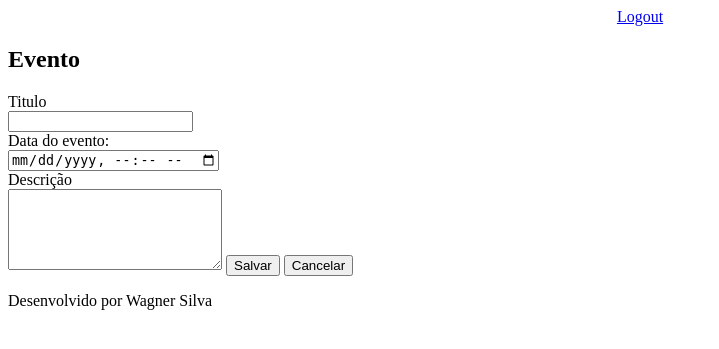
After one commit to w2038/django, a Django app: page /agenda/evento/ in a window 1280 px wide. The commit adds this page. Shown: the top 349 px of the page, without its empty margins (0-719 px from the left). Run offline with Django 5.2, Linux system fonts and the light colour scheme; a user stored in the database is signed in.

Commit message:
inserção de dados

```diff
--- a/agenda/agenda/urls.py
+++ b/agenda/agenda/urls.py
@@ -22,6 +22,8 @@ from django.views.generic import RedirectView
 urlpatterns = [
     path('admin/', admin.site.urls),
     path('agenda/', views.lista_eventos),
+    path('agenda/evento/', views.evento),
+    path('agenda/evento/submit', views.submit_evento),
     path('', RedirectView.as_view(url='/agenda/')),
     path('login/', views.login_user),
     path('login/submit', views.submit_login),
--- a/agenda/core/views.py
+++ b/agenda/core/views.py
@@ -35,3 +35,20 @@ def lista_eventos(request):
     evento = Evento.objects.filter(usuario=usuario)
     dados = {'eventos':evento}
     return render(request, 'agenda.html', dados)
+
+@login_required(login_url='/login/')
+def evento(request):
+    return render(request, 'evento.html')
+
+@login_required(login_url='/login/')
+def submit_evento(request):
+    if request.POST:
+        titulo = request.POST.get('titulo')
+        data_evento = request.POST.get('data_evento')
+        descricao = request.POST.get('descricao')
+        usuario = request.user
+        Evento.objects.create(titulo=titulo,
+                              data_evento=data_evento,
+                              descricao=descricao,
+                              usuario=usuario)
+    return redirect('/')
--- a/agenda/templates/agenda.html
+++ b/agenda/templates/agenda.html
@@ -3,11 +3,12 @@
 {% block content %}
 
         <h2>Agendamentos</h2>
-
+            <a href="evento/">
+                <button type="button">Novo Evento</button>
+            </a>
         <ul style="font-size: 18px">
             {% for evento in eventos %}
                 <li>{{ evento.titulo }} - {{ evento.get_data_evento }}</li>
-
             {% endfor %}
         </ul>
 
--- /dev/null
+++ b/agenda/templates/evento.html
@@ -0,0 +1,25 @@
+{% extends "model-page.html" %}
+
+{% block content %}
+
+<h2>Evento</h2>
+
+<form action="submit" method="POST"> {% csrf_token %}
+    <label>Titulo</label>
+    <br>
+    <input type="text" name="titulo">
+    <br>
+    <label>Data do evento:</label>
+    <br>
+    <input type="datetime-local" name="data_evento">
+    <br>
+    <label>Descrição</label>
+    <br>
+    <textarea name="descricao" rows="5" cols="24"></textarea>
+    <br*2>
+    <button type="submit">Salvar</button>
+    <a href="/">
+        <button type="button">Cancelar</button>
+    </a>
+
+{% endblock %}
```
Also changed, not shown: agenda/db.sqlite3.
